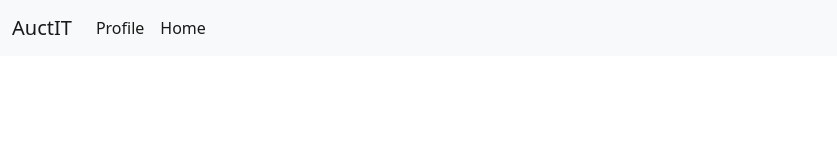
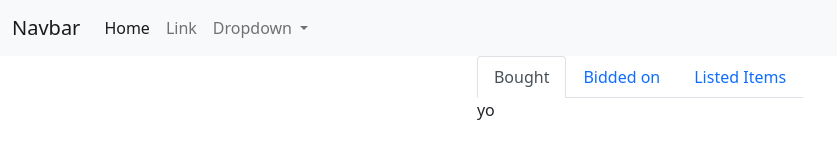
Before and after one commit to OleMartinKeis/OMK-Semester-project-2, a website: page profile/userprofile/index.html in a window 1280 px wide. Shown: the whole page, without its empty margins (0-837 px from the left). Drawn offline with nearby package versions, Linux system fonts and the light colour scheme.

Commit message:
finished html for profilepage

```diff
--- a/profile/userprofile/index.html
+++ b/profile/userprofile/index.html
@@ -10,23 +10,69 @@
 <body>
     <nav class="navbar navbar-expand-lg navbar-light bg-light">
         <div class="container-fluid">
-            <a class="navbar-brand" href="/listing/view/index.html">AuctIT</a>
+            <a class="navbar-brand" href="#">Navbar</a>
             <button class="navbar-toggler" type="button" data-bs-toggle="collapse" data-bs-target="#navbarSupportedContent" aria-controls="navbarSupportedContent" aria-expanded="false" aria-label="Toggle navigation">
             <span class="navbar-toggler-icon"></span>
             </button>
             <div class="collapse navbar-collapse" id="navbarSupportedContent">
                 <ul class="navbar-nav me-auto mb-2 mb-lg-0">
                 <li class="nav-item">
-                        <a class="nav-link active " href="/profile/userprofile/index.html">Profile</a>
+                    <a class="nav-link active" aria-current="page" href="#">Home</a>
                 </li>
                 <li class="nav-item">
-                        <a class="nav-link active" aria-current="page" href="#">Home</a>
+                    <a class="nav-link" href="#">Link</a>
+                </li>
+                <li class="nav-item dropdown">
+                    <a class="nav-link dropdown-toggle" href="#" id="navbarDropdown" role="button" data-bs-toggle="dropdown" aria-expanded="false">
+                        Dropdown
+                    </a>
+                        <ul class="dropdown-menu" aria-labelledby="navbarDropdown">
+                        <li><a class="dropdown-item" href="#">Action</a></li>
+                        <li><a class="dropdown-item" href="#">Another action</a></li>
+                        <li><hr class="dropdown-divider"></li>
+                        <li><a class="dropdown-item" href="#">Something else here</a></li>
+                    </ul>
                 </li>
                 </ul>
             </div>
         </div>
     </nav>
+        <main>
+            <div class="row">
+                <div class="col">
+                    <div class="container-fluid d-flex justify-content-center">
+                        <div class="avatar-container">
 
+                        </div>
+                        <div class="profile-container">
+                            <div class="profile-name"></div>
+                            <div class="profile-tokens"></div>
+                        </div>
+                        <div class="profile-listing-container">
+                            <!-- Nav tabs -->
+                            <ul class="nav nav-tabs" id="myTab" role="tablist">
+                                <li class="nav-item" role="presentation">
+                                <button class="nav-link active" id="home-tab" data-bs-toggle="tab" data-bs-target="#home" type="button" role="tab" aria-controls="home" aria-selected="true">Bought</button>
+                                </li>
+                                <li class="nav-item" role="presentation">
+                                <button class="nav-link" id="profile-tab" data-bs-toggle="tab" data-bs-target="#profile" type="button" role="tab" aria-controls="profile" aria-selected="false">Bidded on</button>
+                                </li>
+                                <li class="nav-item" role="presentation">
+                                <button class="nav-link" id="messages-tab" data-bs-toggle="tab" data-bs-target="#messages" type="button" role="tab" aria-controls="messages" aria-selected="false">Listed Items</button>
+                                </li>
+                            </ul>
+
+                            <!-- Tab panes -->
+                            <div class="tab-content">
+                                <div class="tab-pane active" id="home" role="tabpanel" aria-labelledby="home-tab">yo</div>
+                                <div class="tab-pane" id="profile" role="tabpanel" aria-labelledby="profile-tab">check</div>
+                                <div class="tab-pane" id="messages" role="tabpanel" aria-labelledby="messages-tab">...</div>
+                            </div>
+                        </div>
+                    </div>
+                </div>
+            </div>
+        </main>
     <script src="https://cdn.jsdelivr.net/npm/bootstrap@5.1.3/dist/js/bootstrap.bundle.min.js" integrity="sha384-ka7Sk0Gln4gmtz2MlQnikT1wXgYsOg+OMhuP+IlRH9sENBO0LRn5q+8nbTov4+1p" crossorigin="anonymous"></script>
 </body>
 </html>
```
Lines whose indentation alone changed are shown as unchanged.
